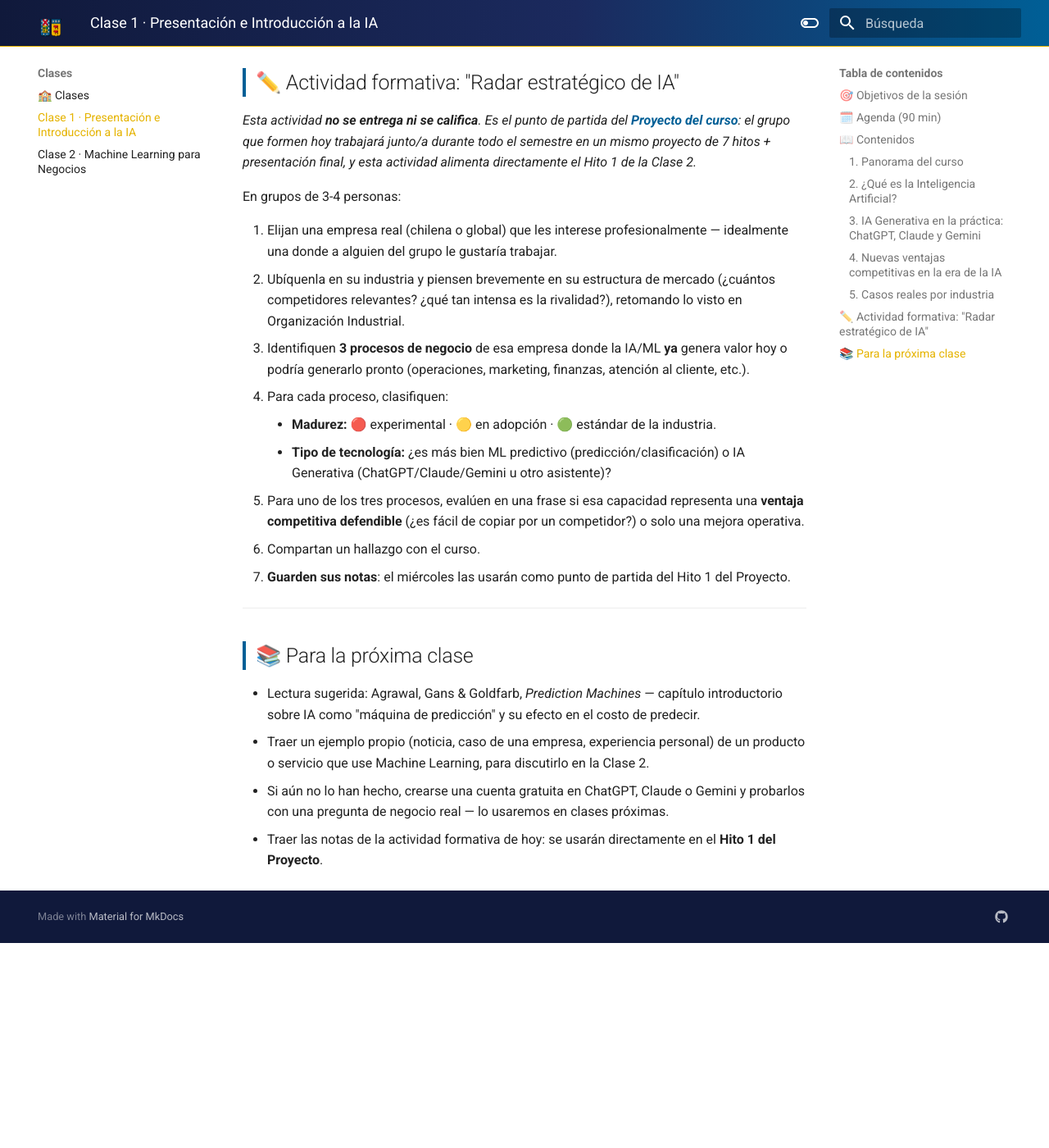
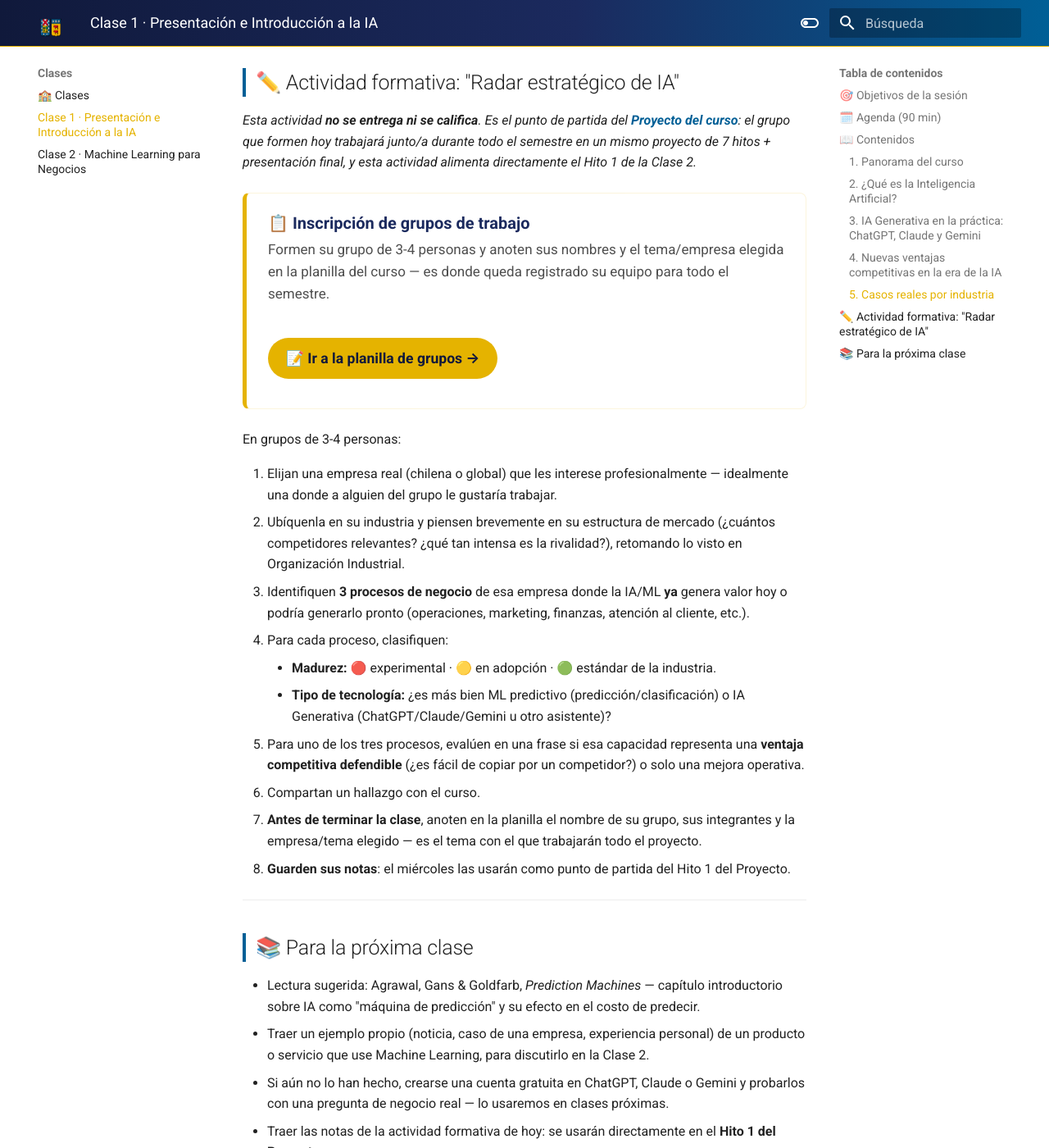
Before and after one commit to hizocar/ia-course-usm, an MkDocs documentation site: the page built from docs/clases/clase1.md, in a window 1280 px wide and 1400 px high, scrolled down 6991 px. Shown: the whole window at 82% size. Built offline with MkDocs 1.6.1 and Material for MkDocs 9.7.7, drawn with Linux system fonts in a browser that asks for light colours; before the commit the page ends 8141 px from its top, so only the background shows below that.

Commit message:
Add group sign-up spreadsheet link to Clase 1 and Proyecto
Add a .usm-cta / .usm-btn styled call-to-action linking to the shared
Google Sheet where students register their work group members and
their Hito 1 topic — placed in the Clase 1 activity (where groups
form) and in the Proyecto page's Equipos section.

Co-Authored-By: Claude Sonnet 5 <noreply@anthropic.com>

```diff
--- a/docs/clases/clase1.md
+++ b/docs/clases/clase1.md
@@ -211,6 +211,14 @@ semestre en un mismo proyecto de 7 hitos + presentación final, y esta actividad
 directamente el Hito 1 de la
 Clase 2.*
 
+<div class="usm-cta" markdown>
+<div class="usm-cta-text">
+<strong>📋 Inscripción de grupos de trabajo</strong>
+<span>Formen su grupo de 3-4 personas y anoten sus nombres y el tema/empresa elegida en la planilla del curso — es donde queda registrado su equipo para todo el semestre.</span>
+</div>
+[📝 Ir a la planilla de grupos →](https://docs.google.com/spreadsheets/d/1YqxTeB0tYBO06IuaWqx7nJSKqRDuUgCYsSS-yIenmh0/edit?gid=0#gid=0){.usm-btn target="_blank" rel="noopener"}
+</div>
+
 En grupos de 3-4 personas:
 
 1. Elijan una empresa real (chilena o global) que les interese profesionalmente — idealmente una
@@ -226,7 +234,9 @@ En grupos de 3-4 personas:
 5. Para uno de los tres procesos, evalúen en una frase si esa capacidad representa una **ventaja
    competitiva defendible** (¿es fácil de copiar por un competidor?) o solo una mejora operativa.
 6. Compartan un hallazgo con el curso.
-7. **Guarden sus notas**: el miércoles las usarán como punto de partida del Hito 1 del Proyecto.
+7. **Antes de terminar la clase**, anoten en la planilla el nombre de su grupo, sus integrantes y la
+   empresa/tema elegido — es el tema con el que trabajarán todo el proyecto.
+8. **Guarden sus notas**: el miércoles las usarán como punto de partida del Hito 1 del Proyecto.
 
 ---
 
--- a/docs/stylesheets/extra.css
+++ b/docs/stylesheets/extra.css
@@ -512,3 +512,54 @@
   padding: 0.05rem 0.45rem;
   border-radius: 999px;
 }
+
+/* Call-to-action box (ej. registro de grupos) --------------------------------*/
+.usm-cta {
+  display: flex;
+  align-items: center;
+  justify-content: space-between;
+  gap: 1.2rem;
+  flex-wrap: wrap;
+  border: 1px solid var(--md-accent-fg-color--transparent);
+  border-left: 5px solid var(--usm-gold);
+  border-radius: 8px;
+  padding: 1rem 1.3rem;
+  margin: 1.2rem 0;
+  background: var(--md-default-bg-color);
+}
+
+.usm-cta-text strong {
+  display: block;
+  color: var(--usm-navy);
+  font-size: 1rem;
+  margin-bottom: 0.15rem;
+}
+
+[data-md-color-scheme="slate"] .usm-cta-text strong {
+  color: #eef1fb;
+}
+
+.usm-cta-text span {
+  font-size: 0.85rem;
+  opacity: 0.8;
+}
+
+.usm-btn {
+  display: inline-flex;
+  align-items: center;
+  gap: 0.4rem;
+  background: var(--usm-gold);
+  color: var(--usm-navy-dark) !important;
+  padding: 0.55rem 1.1rem;
+  border-radius: 999px;
+  font-size: 0.88rem;
+  font-weight: 700;
+  text-decoration: none !important;
+  white-space: nowrap;
+  transition: transform 0.1s ease, background 0.15s ease;
+}
+
+.usm-btn:hover {
+  background: #f2c334;
+  transform: translateY(-1px);
+}
```
Also changed, not shown: docs/proyecto.md (+8 -0 lines).
